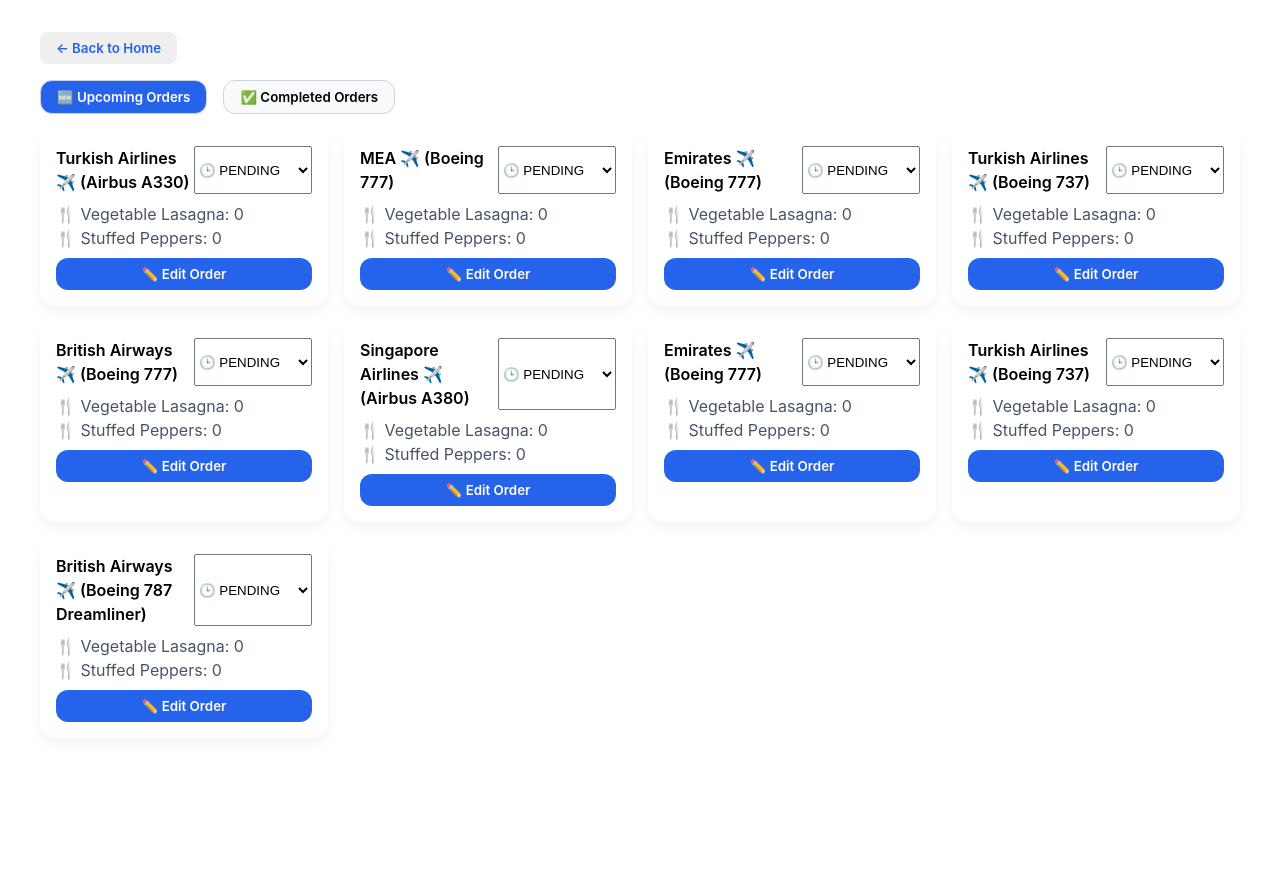
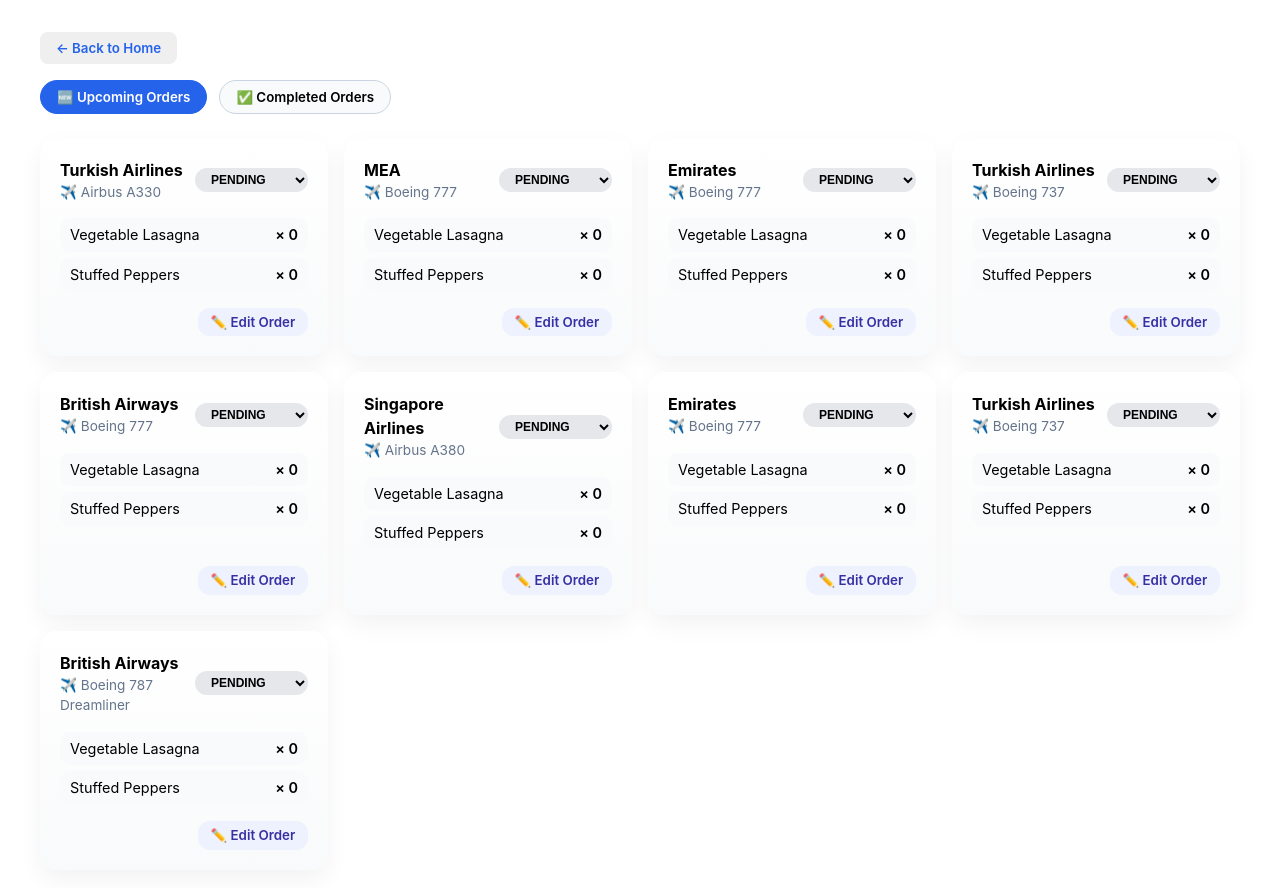
Before and after one commit to JamilShoujah/FlightManagementAPP-Angular, an Angular app: page /orders in a window 1280 px wide. Shown: the top 888 px of the page. Before the commit the page ends 800 px from the top, so only its background shows below. Built offline with nearby package versions, Linux system fonts and the light colour scheme.

Commit message:
UI enhancement

```diff
--- a/src/app/pages/view-orders/view-orders.html
+++ b/src/app/pages/view-orders/view-orders.html
@@ -3,6 +3,7 @@
 <div class="orders-container">
   <button class="back-link" (click)="router.navigate(['/'])">← Back to Home</button>
 
+  <!-- Tabs -->
   <div class="tabs">
     <button (click)="activeTab = 'upcoming'" [class.active]="activeTab === 'upcoming'">
       🆕 Upcoming Orders
@@ -12,28 +13,45 @@
     </button>
   </div>
 
+  <!-- UPCOMING -->
   <div *ngIf="activeTab === 'upcoming'" class="order-grid">
     <div *ngFor="let flight of upcomingOrders()" class="order-card">
+      <!-- Header -->
       <div class="header">
-        <span>{{ flight.brand }} ✈️ ({{ flight.planeType }})</span>
+        <div class="flight-info">
+          <span class="brand">{{ flight.brand }}</span>
+          <span class="plane">✈️ {{ flight.planeType }}</span>
+        </div>
+
         <select
+          class="status-select"
           [(ngModel)]="flight.orderInfo.status"
           (ngModelChange)="updateStatus(flight.id, $event)"
         >
-          <option value="PENDING">🕒 PENDING</option>
-          <option value="COMPLETE">✅ COMPLETE</option>
-          <option value="DELIVERED">📦 DELIVERED</option>
+          <option value="PENDING">PENDING</option>
+          <option value="COMPLETE">COMPLETE</option>
+          <option value="DELIVERED">DELIVERED</option>
         </select>
       </div>
+
+      <!-- Items -->
       <div class="items">
-        <div *ngFor="let item of flight.orderInfo.itemsRequested">
-          🍴 {{ getFoodName(item.foodId) }}: {{ item.quantity }}
+        <div class="item" *ngFor="let item of flight.orderInfo.itemsRequested">
+          <span>{{ getFoodName(item.foodId) }}</span>
+          <span class="qty">× {{ item.quantity }}</span>
         </div>
       </div>
-      <button (click)="selectFlight(flight.id); showAddModal.set(true)">✏️ Edit Order</button>
+
+      <!-- Actions -->
+      <div class="card-actions">
+        <button class="secondary" (click)="selectFlight(flight.id); showAddModal.set(true)">
+          ✏️ Edit Order
+        </button>
+      </div>
     </div>
   </div>
 
+  <!-- PREVIOUS -->
   <div *ngIf="activeTab === 'previous'" class="history-table-wrapper">
     <table class="modern-table">
       <thead>
@@ -43,17 +61,23 @@
           <th>Items</th>
         </tr>
       </thead>
+
       <tbody>
         <tr *ngFor="let flight of previousOrders()">
-          <td>{{ flight.brand }} ✈️ ({{ flight.planeType }})</td>
           <td>
-            <span class="status-pill" [ngClass]="flight.orderInfo.status.toLowerCase()">{{
-              flight.orderInfo.status
-            }}</span>
+            <strong>{{ flight.brand }}</strong>
+            <div class="sub">{{ flight.planeType }}</div>
           </td>
+
           <td>
-            <div *ngFor="let item of flight.orderInfo.itemsRequested">
-              🍽️ {{ getFoodName(item.foodId) }}: {{ item.quantity }}
+            <span class="status-pill" [ngClass]="flight.orderInfo.status.toLowerCase()">
+              {{ flight.orderInfo.status }}
+            </span>
+          </td>
+
+          <td>
+            <div class="history-item" *ngFor="let item of flight.orderInfo.itemsRequested">
+              {{ getFoodName(item.foodId) }} × {{ item.quantity }}
             </div>
           </td>
         </tr>
@@ -61,16 +85,19 @@
     </table>
   </div>
 
+  <!-- MODAL -->
   <div class="modal-overlay" *ngIf="showAddModal()">
     <div class="modal-card">
       <h3>📝 Edit Order</h3>
-      <div *ngFor="let option of FOODOPTIONS">
-        <label>{{ option.name }} ({{ option.type }})</label>
+
+      <div class="food-row" *ngFor="let option of FOODOPTIONS">
+        <label>{{ option.name }}</label>
         <input type="number" min="0" [(ngModel)]="orderQuantities[option.id]" />
       </div>
+
       <div class="modal-actions">
-        <button (click)="showAddModal.set(false)">❌ Cancel</button>
-        <button (click)="saveOrder(selectedFlightId!)">💾 Save</button>
+        <button class="ghost" (click)="showAddModal.set(false)">Cancel</button>
+        <button class="primary" (click)="saveOrder(selectedFlightId!)">Save Changes</button>
       </div>
     </div>
   </div>
--- a/src/app/pages/view-orders/view-orders.scss
+++ b/src/app/pages/view-orders/view-orders.scss
@@ -1,5 +1,3 @@
-// src/app/pages/view-orders/view-orders.scss
-
 .orders-container {
   max-width: 1200px;
   margin: 2rem auto;
@@ -7,126 +5,231 @@
 
   .back-link {
     margin-bottom: 1rem;
+    font-weight: 600;
     color: #2563eb;
     cursor: pointer;
-    font-weight: 600;
   }
 
+  /* Tabs */
   .tabs {
     display: flex;
-    gap: 1rem;
-    margin-bottom: 1rem;
+    gap: 0.75rem;
+    margin-bottom: 1.5rem;
+
     button {
       padding: 0.5rem 1rem;
-      border-radius: 12px;
+      border-radius: 999px;
       border: 1px solid #cbd5e1;
       background: #f8fafc;
       font-weight: 600;
       cursor: pointer;
     }
+
     .active {
       background: #2563eb;
-      color: #fff;
+      color: white;
+      border-color: #2563eb;
     }
   }
 
+  /* Grid */
   .order-grid {
     display: grid;
     gap: 1rem;
     grid-template-columns: repeat(auto-fill, minmax(280px, 1fr));
   }
+
+  /* Card */
   .order-card {
-    background: #fff;
-    border-radius: 16px;
-    padding: 1rem;
-    box-shadow: 0 6px 12px rgba(0, 0, 0, 0.05);
+    background: linear-gradient(180deg, #ffffff, #f9fafb);
+    border-radius: 18px;
+    padding: 1.25rem;
     display: flex;
     flex-direction: column;
-    gap: 0.5rem;
+    gap: 1rem;
+    box-shadow:
+      0 10px 25px rgba(0, 0, 0, 0.05),
+      inset 0 1px 0 rgba(255, 255, 255, 0.6);
+    transition:
+      transform 0.2s ease,
+      box-shadow 0.2s ease;
+
+    &:hover {
+      transform: translateY(-2px);
+      box-shadow: 0 14px 30px rgba(0, 0, 0, 0.08);
+    }
+  }
+
   .header {
     display: flex;
     justify-content: space-between;
+    align-items: center;
+
+    .flight-info {
+      display: flex;
+      flex-direction: column;
+
+      .brand {
+        font-weight: 700;
+        font-size: 1rem;
+      }
+
+      .plane {
+        font-size: 0.85rem;
+        color: #64748b;
+      }
+    }
+  }
+
+  /* Status */
+  .status-select {
+    border-radius: 999px;
+    padding: 4px 12px;
+    font-weight: 700;
+    font-size: 0.75rem;
+    border: none;
+    cursor: pointer;
+    background: #e5e7eb;
+  }
+
+  /* Items */
+  .items {
+    display: flex;
+    flex-direction: column;
+    gap: 6px;
+
+    .item {
+      display: flex;
+      justify-content: space-between;
+      background: #f8fafc;
+      padding: 6px 10px;
+      border-radius: 10px;
+      font-size: 0.9rem;
+
+      .qty {
         font-weight: 600;
       }
-    .items {
-      color: #475569;
     }
-    button {
-      padding: 0.5rem 1rem;
+  }
+
+  /* Actions */
+  .card-actions {
+    margin-top: auto;
+    display: flex;
+    justify-content: flex-end;
+
+    .secondary {
+      background: #eef2ff;
+      color: #3730a3;
       border-radius: 12px;
-      background: #2563eb;
-      color: #fff;
+      padding: 0.4rem 0.8rem;
       font-weight: 600;
       cursor: pointer;
     }
   }
 
+  /* Table */
   .history-table-wrapper {
     overflow-x: auto;
-    margin-top: 1rem;
   }
+
   .modern-table {
     width: 100%;
     border-collapse: separate;
     border-spacing: 0 10px;
-    thead th {
-      background: #f8fafc;
-      padding: 0.75rem 1rem;
-      font-weight: 700;
+
+    th {
+      text-align: left;
+      padding: 0.75rem;
       color: #64748b;
     }
-    tbody td {
-      background: #fff;
-      padding: 0.75rem 1rem;
+
+    td {
+      background: white;
+      padding: 0.75rem;
       border-radius: 12px;
     }
-    .status-pill {
-      border-radius: 20px;
-      padding: 4px 12px;
-      font-weight: 700;
-      text-transform: uppercase;
-      &.pending {
-        background: #fcd34d;
-        color: #78350f;
-      }
-      &.complete {
-        background: #dcfce7;
-        color: #15803d;
-      }
-      &.delivered {
-        background: #2563eb;
-        color: #fff;
-      }
+
+    .sub {
+      font-size: 0.8rem;
+      color: #64748b;
     }
   }
 
+  .status-pill {
+    padding: 4px 12px;
+    border-radius: 999px;
+    font-weight: 700;
+    font-size: 0.75rem;
+
+    &.pending {
+      background: #fde68a;
+      color: #78350f;
+    }
+
+    &.complete {
+      background: #bbf7d0;
+      color: #166534;
+    }
+
+    &.delivered {
+      background: #2563eb;
+      color: white;
+    }
+  }
+
+  /* Modal */
   .modal-overlay {
     position: fixed;
     inset: 0;
+    background: rgba(0, 0, 0, 0.5);
     display: flex;
     justify-content: center;
     align-items: center;
-    background: rgba(0, 0, 0, 0.5);
+  }
+
   .modal-card {
-      background: #fff;
+    background: white;
+    border-radius: 20px;
     padding: 2rem;
-      border-radius: 16px;
     width: 100%;
     max-width: 500px;
     display: flex;
     flex-direction: column;
     gap: 1rem;
-      h3 {
-        margin: 0 0 1rem 0;
+    box-shadow: 0 30px 60px rgba(0, 0, 0, 0.3);
+
+    .food-row {
+      display: flex;
+      justify-content: space-between;
+      align-items: center;
     }
+
     input {
-        width: 60px;
-        margin-left: 0.5rem;
+      width: 70px;
+      border-radius: 10px;
+      border: 1px solid #cbd5f5;
+      padding: 4px 8px;
     }
+
     .modal-actions {
       display: flex;
       justify-content: flex-end;
       gap: 1rem;
+
+      .ghost {
+        background: transparent;
+        font-weight: 600;
+        cursor: pointer;
+      }
+
+      .primary {
+        background: #2563eb;
+        color: white;
+        padding: 0.5rem 1rem;
+        border-radius: 12px;
+        font-weight: 700;
+        cursor: pointer;
       }
     }
   }
```
Lines whose indentation alone changed are shown as unchanged.
